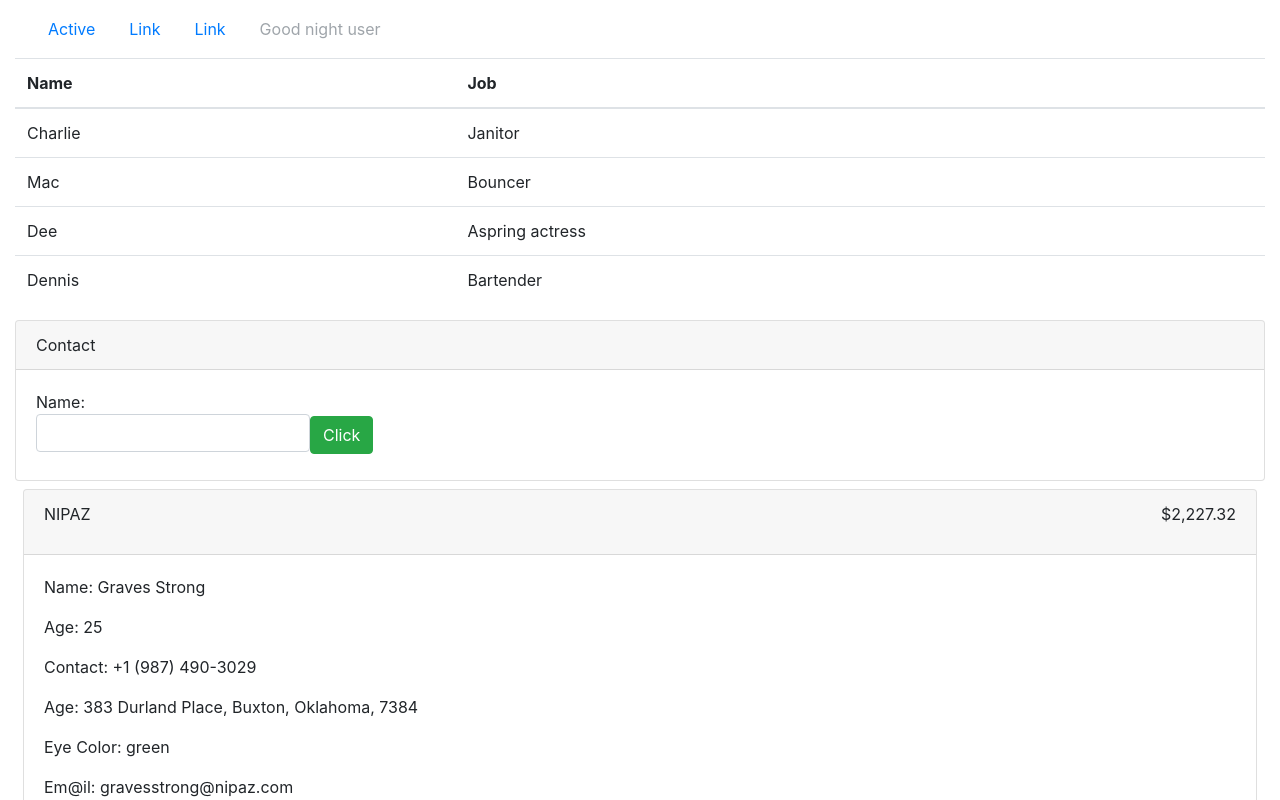
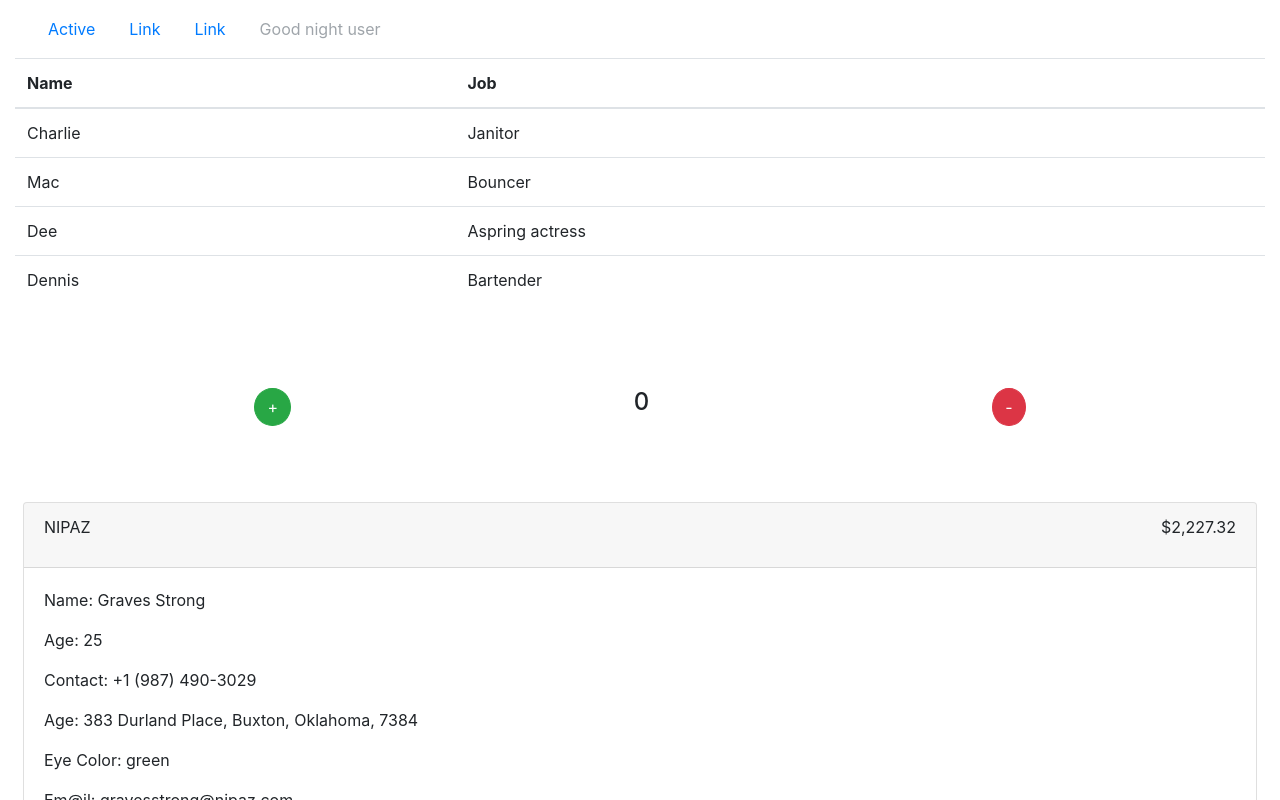
Before and after one commit to ng-model/turbo-potato, a React (Create React App) app: page / in a window 1280 px wide. Shown: the top 800 px of the page. Built offline with nearby package versions, Linux system fonts and the light colour scheme.

Commit message:
playing with counter ans setstate

```diff
--- a/src/pages/Contact.js
+++ /dev/null
@@ -1,22 +0,0 @@
-import React, { Component } from "react";
-
-class Contact extends Component {
-  render() {
-    return (
-      <div className="card">
-        <div className="card-header">Contact</div>
-        <div className="card-body">
-          <form>
-            <label>
-              Name:
-              <input className="form-control" type="text" name="name" />
-            </label>
-            <button className="btn btn-success">Click</button>
-          </form>
-        </div>
-      </div>
-    );
-  }
-}
-
-export default Contact;
--- /dev/null
+++ b/src/pages/Counter.js
@@ -0,0 +1,54 @@
+import React, { Component } from "react";
+
+class Counter extends Component {
+  constructor() {
+    super();
+    this.state = {
+      count: 0,
+    };
+    this.countPlus = this.countPlus.bind(this);
+    this.countMinus = this.countMinus.bind(this);
+  }
+  countPlus() {
+    this.setState((prevState) => {
+      return {
+        count: prevState.count + 1,
+      };
+    });
+  }
+
+  countMinus() {
+    if (this.state.count === 0) {
+      alert("Can't go below 0");
+    } else {
+      this.setState((prevState) => {
+        return {
+          count: prevState.count - 1,
+        };
+      });
+    }
+  }
+  render() {
+    return (
+      <div className="card-body">
+        <div className="d-flex justify-content-around m-5">
+          <button
+            className="btn btn-success rounded-circle"
+            onClick={this.countPlus}
+          >
+            +
+          </button>
+          <h4 className="">{this.state.count}</h4>
+          <button
+            className="btn btn-danger rounded-circle"
+            onClick={this.countMinus}
+          >
+            -
+          </button>
+        </div>
+      </div>
+    );
+  }
+}
+
+export default Counter;
--- a/src/pages/Table.js
+++ b/src/pages/Table.js
@@ -1,5 +1,5 @@
 import React, { Component } from "react";
-import Contact from "./Contact";
+import Counter from "./Counter";
 
 const TableHeader = () => {
   return (
@@ -34,7 +34,7 @@ class Table extends Component {
           <TableHeader />
           <TableBody characterData={characterData} />
         </table>
-        <Contact />
+        <Counter />
       </div>
     );
   }
```
